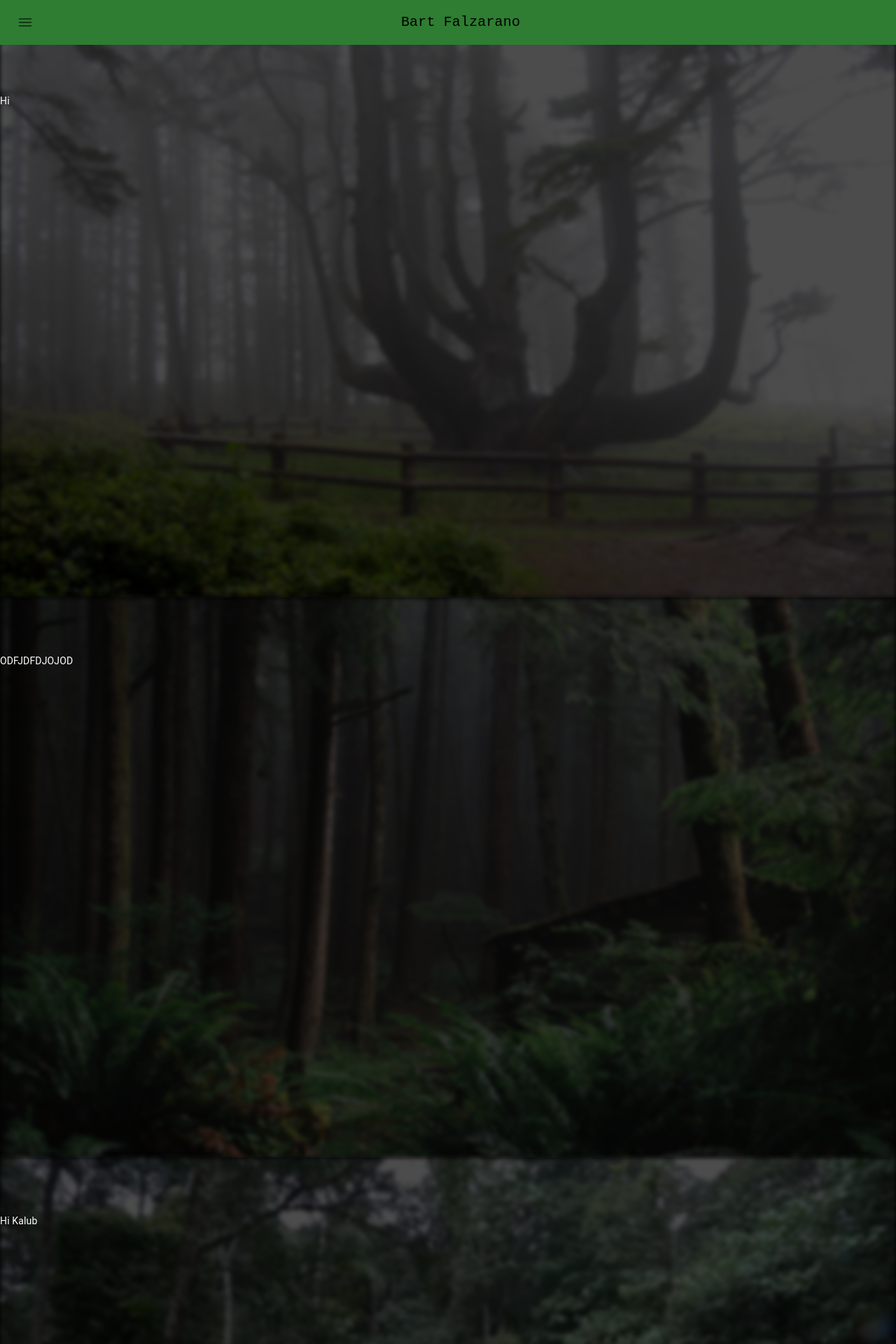
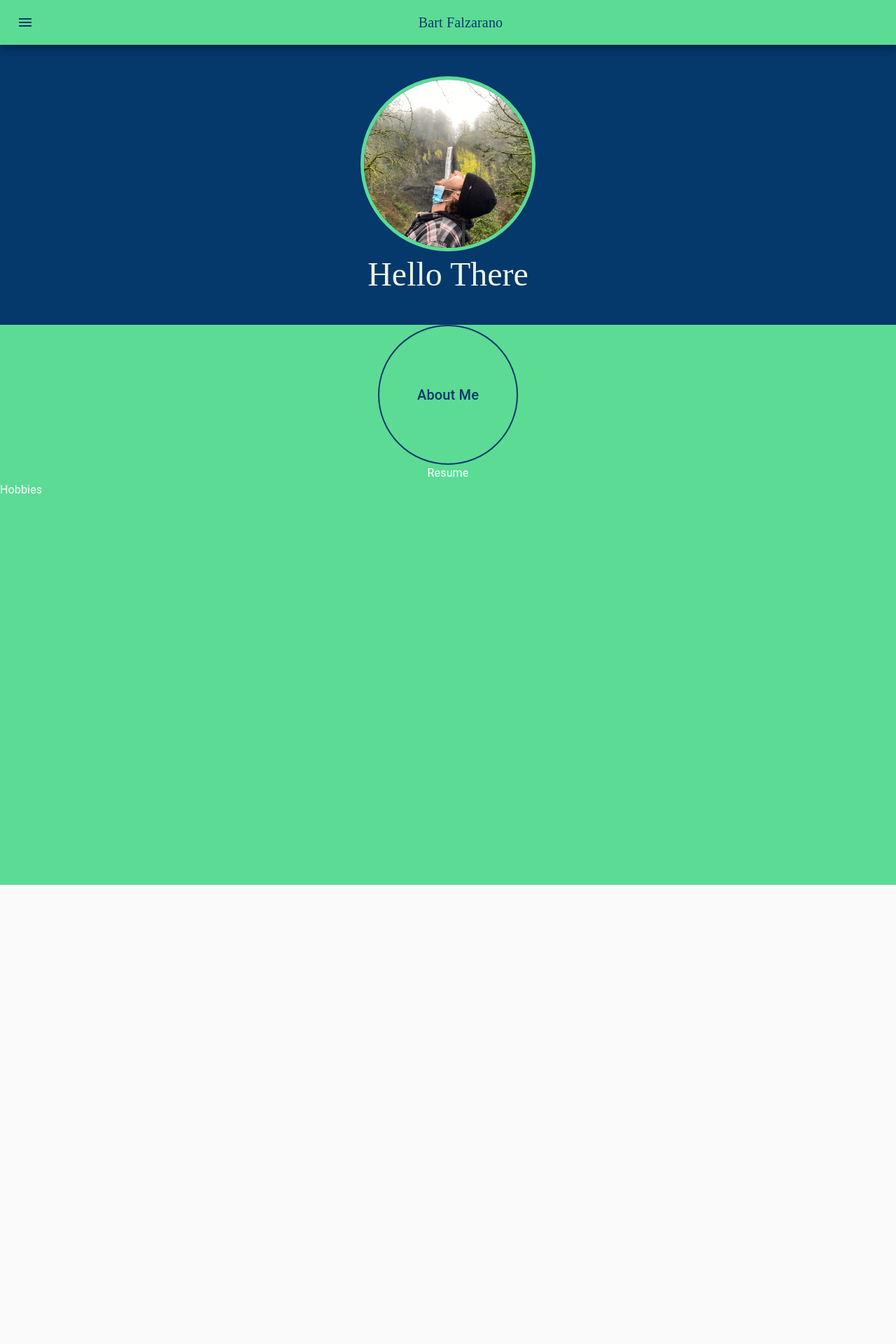
Before and after one commit to BartoAmigo/Portfolio, a React (Create React App) app: page / in a window 1280 px wide. Shown: the top 1920 px of the page at 70% size. After the commit the page ends 1264 px from the top, so only its background shows below. Built offline with nearby package versions, Linux system fonts and the light colour scheme.

Commit message:
trying to figure out some template

```diff
--- a/src/App.css
+++ b/src/App.css
@@ -14,7 +14,6 @@
 }
 
 .App-header {
-  background-color: black;
   min-height: 100vh;
   display: flex;
   flex-direction: column;
--- a/src/App.js
+++ b/src/App.js
@@ -1,7 +1,5 @@
 import { ThemeProvider } from '@material-ui/styles';
 import CssBaseline from '@material-ui/core/CssBaseline';
-import Grid from '@material-ui/core/Grid'
-import Paper from '@material-ui/core/Paper'
 import Navbar from './components/navbar.js'
 import Toolbar from '@material-ui/core/Toolbar'
 import Typography from '@material-ui/core/Typography'
@@ -9,102 +7,11 @@ import './App.css';
 import theme from './theme';
 import {makeStyles} from '@material-ui/core/styles'
 import GlobalStyles from './globalStyles';
-import trees from './images/oregontree.jpg'
-import profilePicture from './images/profileimg.jfif'
-import octupusTree from './images/octopustree.jpg'
-import skatepark from './images/skateparkinForest.jpg'
+import Header from './components/header'
+import About from './components/about'
 
-const useStyles = makeStyles({
-  root:{
-  },
-  bgimg:{
-    position:"relative",
-    backgroundImage:`url(${trees})`,
-    height:"100vh",
-    overflow:"hidden",
-    scrollBehavior:"none",
-    backgroundSize:"cover",
-    backgroundRepeat:"no-repeat",
-    backgroundPosition:"center",
-    filter:" blur(3px) brightness(30%) ",
-    backgroundAttachment:"fixed",
-    transform:"translateZ(3px)",
-  },
-  profileImg:{
-    display:"block",
-    marginTop:"50px",
-    marginBottom:"50px",
-    marginLeft:"auto",
-    marginRight:"auto",
-    width:"25vw",
-    height:"auto",
-    filter:"brightness(60%)",
-    borderRadius:("50%"),
-  },
-  welcomeText:{
-    position:"relative",
-    fontSize:"2em",
-    color:"green",
-    fontFamily:"monospace",
-  },
-  paper:{
-    marginLeft:"auto",
-    marginRight:"auto",
-    width:"60%",
-    padding:"10px",
-    marginTop:"30%",
-    position:"relative",
-    backgroundColor:"rgb(0,0,0,0.5)",
-    color:"green",
-    '& >*':{
-      fontFamily:"monospace",
-    }
-  },
-  header:{
-    marginTop:"15%",
-    position:"relative",
-    display:"block",
-  },
-  secondImage:{
-    position:"relative",
-    backgroundImage:`url(${octupusTree})`,
-    height:"100vh",
-    overflow:"hidden",
-    backgroundSize:"cover",
-    backgroundRepeat:"no-repeat",
-    backgroundPosition:"center",
-    filter:"blur(3px) brightness(30%)",
-    backgroundAttachment:"fixed",
-    transform:"translateZ(3px)",
-  },
-  parallaxContainer:{
-    scrollBehavior:"none",
-    width:"100%",
-    height:"100vh",
-    position:"relative",
-    transform:"translateZ(0px)",
-    backgroundColor:"rgb(0,0,0,1.0)",
-  },
-  parallaxItem:{
-    position:"absolute",
-    top:"10%",
-    color:"white",
-  },
-  thirdImage:{
-    position:"relative",
-    backgroundImage:`url(${skatepark})`,
-    height:"100vh",
-    overflow:"hidden",
-    backgroundSize:"cover",
-    backgroundRepeat:"no-repeat",
-    backgroundPosition:"center",
-    filter:"blur(3px) brightness(30%)",
-    backgroundAttachment:"fixed",
-    transform:"translateZ(3px)",
-  },
-
-
-});
+const useStyles = makeStyles(({
+}));
 
 
 function App() {
@@ -114,49 +21,8 @@ function App() {
       <CssBaseline/>
       <GlobalStyles/>
       <Navbar/>
-      <Toolbar style={{marginTop:"-10px"}}/>
-
-
-      <Grid id="About"className={classes.parallaxContainer}>
-        <Grid item className={classes.secondImage}></Grid>
-        <Grid item className={classes.parallaxItem}>Hi</Grid>
-      </Grid>
-      <Grid id="Projects"className={classes.parallaxContainer}>
-        <Grid item className={classes.bgimg}/>
-        <Grid item className={classes.parallaxItem}>
-          ODFJDFDJOJOD</Grid>
-      </Grid>
-      <Grid id="Contact"className={classes.parallaxContainer}>
-        <Grid item className={classes.thirdImage}></Grid>
-        <Grid item className={classes.parallaxItem}>Hi Kalub</Grid>
-      </Grid>
-
-
-      {/*
-      <Grid container className={classes.bgimg}/>
-      <img alt="ProifleImage" className={classes.profileImg} src={profilePicture}></img><br></br>
-      <Typography align="center" className={classes.welcomeText}>Welcome</Typography>
-      <div className={classes.header}id="About"></div>
-      <Grid container className={classes.secondImage}/>
-      <Paper className={classes.paper} elevation={8}>
-        <Typography align="center" variant="h5">About Me</Typography>
-        <Typography>I enjoy computers and computer programming.
-          I hacked my very first PSP when I was twelve, and since then I have had an interest in electronics. I discovered my interest in software
-          when I first installed Linux on a crappy laptop. None of the hardware worked on the laptop with Linux installed, so I had to tinker with the software
-          to get all the hardware working.
-          I recently just graduated from Cal State San Marcos and have a degree in Computer Information Systems. I am super excited
-          to pursue a career in the Computer Science field.
-        </Typography>
-      </Paper>
-      <div id="Projects" className={classes.header}></div>
-      <Paper className={classes.paper}>
-        <Typography align="center" variant="h5">Projects</Typography>
-        <Grid container>
-
-        </Grid>
-      </Paper>
-      */}
-
+      <Header/>
+      <About/>
     </ThemeProvider>
   );
 }
--- /dev/null
+++ b/src/components/about.js
@@ -0,0 +1,54 @@
+import { makeStyles } from '@material-ui/core/styles'
+import Grid from '@material-ui/core/Grid'
+import Typography from '@material-ui/core/Typography'
+
+
+const useStyles = makeStyles((theme)=>({
+
+    backgroundCover:{
+        padding:0,
+        position:"relative",
+        overflow:"hidden",
+        height:"100vh",
+        backgroundColor:theme.palette.secondary.main,
+    },
+    sectionTab:{
+        top:"20px",
+        position:"",
+        width:"200px",
+        height:"200px",
+        backgroundColor:theme.palette.secondary.main,
+        '&>*':{
+            color:theme.palette.primary.main,
+        },
+        border:`2px solid ${theme.palette.primary.main}`,
+        borderRadius:"50%",
+    },
+    educationSection:{
+    },
+}));
+
+
+function About(){
+    const classes = useStyles();
+    return(
+        <Grid id="About" className="parallaxContainer">
+            <Grid className={classes.backgroundCover}/>
+            <Grid container className="foreGround" alignItems="center" direction="column">
+                <Grid item container className={classes.sectionTab} justifyContent="center" alignItems="center">
+                    <Typography variant="h6">About Me</Typography>
+                </Grid>
+                <Grid item className={classes.educationSection} zeroMinWidth>
+                    <Typography align="left">Resume</Typography>
+                </Grid>
+                <Grid item container className={classes.hobbieSection}>
+                    <Typography>
+                        Hobbies
+                    </Typography>
+                </Grid>
+            </Grid>
+
+        </Grid>
+    )
+}
+export default About
--- /dev/null
+++ b/src/components/header.js
@@ -0,0 +1,61 @@
+import Grid from '@material-ui/core/Grid'
+import Typography from '@material-ui/core/Typography'
+import {makeStyles} from '@material-ui/core/styles'
+import trees from '../images/oregontree.jpg'
+import profileimg from '../images/profileimg.jfif'
+
+const useStyles = makeStyles((theme)=>({
+    backgroundImage:{
+        position:"relative",
+        backgroundImage:`url(${trees})`,
+        filter:"blur(3px) brightness(30%)",
+        backgroundAttachment:"fixed",
+        backgroundPosition:"center",
+        backgroundSize:"cover",
+        height:"50vh",
+        transform:"translateZ(3px)",
+        overflow:"hidden",
+    },
+    backgroundCover:{
+        position:"relative",
+        height:"50vh",
+        overflow:"hidden",
+        transform:"translateZ(3px)",
+        backgroundColor:theme.palette.primary.main,
+    },
+    profileimg:{
+        [theme.breakpoints.down("xs")]:{
+            width:"200px",
+        },
+        width:"250px",
+        height:"auto",
+        border:`solid 5px ${theme.palette.secondary.main}`,
+        borderRadius:"50%",
+    },
+    title:{
+        fontFamily:"bookman",
+        color:theme.palette.text.main,
+    }
+
+}));
+
+
+
+
+function Header(){
+    const classes = useStyles();
+    return(
+        <Grid className="parallaxContainer">
+            <Grid className={classes.backgroundCover}/>
+            <Grid container className='foreGround' direction="column" alignItems="center" justifyContent="center">
+                <Grid item zeroMinWidth>
+                    <img className={classes.profileimg}src={profileimg}></img>
+                </Grid>
+                <Grid item zeroMinWidth>
+                    <Typography className={classes.title} variant="h3">Hello There</Typography>
+                </Grid>
+            </Grid>
+        </Grid>
+    )
+}
+export default Header
--- a/src/components/navbar.js
+++ b/src/components/navbar.js
@@ -8,19 +8,19 @@ import MenuItem from '@material-ui/core/MenuItem'
 import { makeStyles } from '@material-ui/core/styles'
 import {useState} from 'react'
 
-const useStyles = makeStyles({
+const useStyles = makeStyles((theme)=>({
     root:{
 
     },
     title:{
-        color:"black",
+        color:theme.palette.primary.main,
         flexGrow:1,
-        fontFamily:"monospace",
+        fontFamily:"bookman",
     },
     menuItem:{
 
     }
-});
+}));
 
 function Navbar(){
     const classes = useStyles();
@@ -38,9 +38,9 @@ function Navbar(){
     }
 
     return(
-        <AppBar elevation={0} position="fixed">
+        <AppBar elevation={7} position="sticky" color="secondary">
             <Toolbar>
-                <IconButton edge="start" onClick={handleMenu}>
+                <IconButton edge="start" onClick={handleMenu} color="primary">
                     <MenuIcon/>
                 </IconButton>
                 <Typography variant="h6" className={classes.title} align="center">
--- a/src/globalStyles.js
+++ b/src/globalStyles.js
@@ -3,8 +3,25 @@ import { createStyles,makeStyles } from "@material-ui/styles";
 const useStyles = makeStyles(() =>
     createStyles({
         '@global':{
-
-        }
+            '.parallaxContainer':{
+                position:"relative",
+                width:"100%",
+                height:"fit-content",
+                transform:"translateZ(0)",
+                backgroundColor:"black",
+                overflow:"hidden",
+                padding:0,
+            },
+            '.foreGround':{
+                position:"absolute",
+                width:"100%",
+                top:0,
+                color:"white",
+                transform:"translateZ(1px)",
+                overflow:"hidden",
+                height:"100%",
+            },
+        },
     }
     )
 );
--- a/src/index.css
+++ b/src/index.css
@@ -14,5 +14,5 @@ code {
     monospace;
 }
 html{
-  background-color:black;
+
 }
--- a/src/theme.js
+++ b/src/theme.js
@@ -4,11 +4,14 @@ import { green,red } from "@material-ui/core/colors";
 const theme = createTheme({
     palette:{
         primary:{
-            main:green[800],
+            main:"#05386B",
         },
         secondary:{
-            main:red[500],
+            main:"#5CDB95",
         },
+        text:{
+            main:"#EDF5E1",
+        }
     }
 })
 
```
Also changed, not shown: src/components/contact.js (added), src/components/projectitem.js (added), src/components/projects.js (added).
